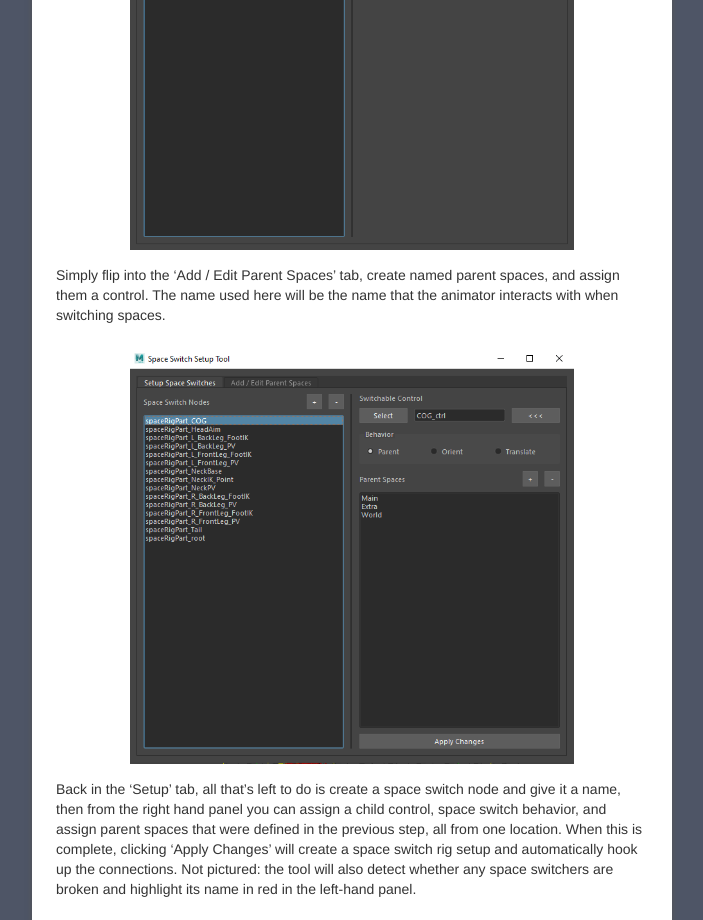
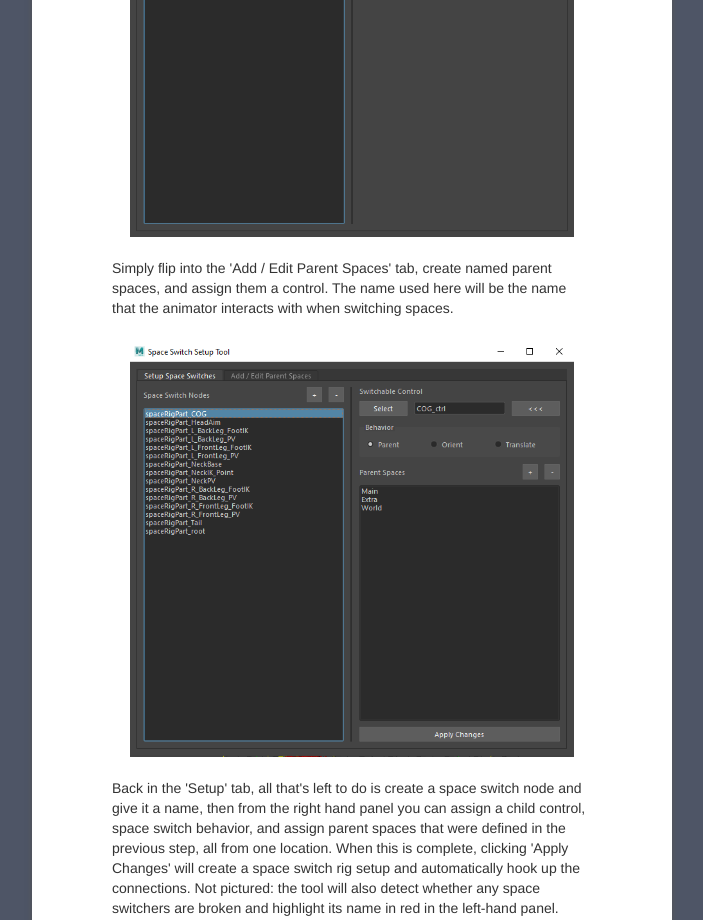
Before and after one commit to JoDaRober/portfolio, a Jekyll site: the page built from index.markdown, in a window 1280 px wide and 1400 px high, scrolled down 4108 px. Shown: the top 920 px of the window, without its empty margins (288-991 px from the left). Built offline with Jekyll 4.4.1, drawn with Linux system fonts in a browser that asks for light colours; some of the changed text lies outside the part shown.

Commit message:
finish matching formatting of original site on index page

```diff
--- a/_layouts/default.html
+++ b/_layouts/default.html
@@ -7,6 +7,9 @@
 	<link href="{{ 'css/main.css' | relative_url }}" rel="stylesheet" type="text/css">
 	<link href="{{ 'css/bootstrap.css' | relative_url }}" rel="stylesheet" type="text/css">
 	<link href="{{ 'images/favicon.png' | relative_url }}" rel="shortcut icon" type="image/x-icon">
+	<!--
+	<script src="https://cdn.mathjax.org/mathjax/latest/MathJax.js?config=TeX-AMS-MML_HTMLorMML" type="text/javascript"></script>
+	-->
 </head>
 
 <body class="background">
--- a/index.markdown
+++ b/index.markdown
@@ -7,24 +7,32 @@
 
 My most recently released project was [The Pathless](https://www.thepathless.com) by [Giant Squid](https://www.giantsquidstudios.com), released on PC, Apple Arcade, PS4, and as a launch title for PS5.
 
-![The Pathless](images/PathlessCoverArt.png)
+<img class="pathless-logo" src="images/PathlessCoverArt.png"/>
 
 At Giant Squid I operated as the lead Character TD, the lead Art Tools / Pipeline Programmer, and headed the design and implementation of puzzle-related gameplay elements and levels.
 
 Continue on for examples of my work.
 
-## Character Rigs
+## **Character Rigs**
+<div class="info-block">
+
 For The Pathless I built more than 15 character rigs, added major features to 5 and maintained a cast of over 20 characters, ensuring that all characters supported use with a common toolset, which included animation mirroring tools, baked out curves for use in UE4, FK / IK matching, and space switching.
 
 On this project I was fortunate to work with some fantastic character designs and an excellent team of artists in a studio that really emphasizes creature anatomy and realistic movement. I've rigged everything from bipedal humanoids to bird wings, dinosaurs, 10-armed monstrosities, a hydra with a variable number of destructible / re-growable heads, flying snakes, and more.
 
 Here are some of the highlights:
 
+</div>
+
 <div class="embedded-video">
 	<iframe width="560" height="315" src="https://www.youtube.com/embed/xspsQUE7gUo" frameborder="0" allow="accelerometer; autoplay; clipboard-write; encrypted-media; gyroscope; picture-in-picture" allowfullscreen></iframe>
 </div>
-## Tools
+## **Tools**
+<div class="info-block">
+
 At Giant Squid I was responsible for maintaining all pipeline tools and systems. Here are a few examples of tools I made. Some are explained below, with images, whereas others are easier to understand in video form. Footage of the latter is in the following reel.
+
+</div>
 
 
 <div class="embedded-video">
@@ -36,19 +44,35 @@
 
 ![Batch Utility](images/BatchUtility1.png)
 
+<div class="info-block">
+
 If operating in 'Export' mode, you can check any combination of characters from the list. For all the files processed, the utility will export all animations for any character that has been checked, and skip the others. This is useful, for example, to re-export all of the main character's cinematic animations due to a rig update, without processing every other character in the scene as well.
+
+</div>
 
 ![Batch Utility](images/BatchUtility2.png)
 
+<div class="info-block">
+
 Selecting the 'Run Script' tab will run the batch process in script mode. From here you can choose either a python script or a mel script, and it will run against every file in the list.
+
+</div>
 
 ![Batch Utility](images/BatchUtility3.png)
 
+<div class="info-block">
+
 You even have the option to type plain text directly into the utility
+
+</div>
 
 ![Batch Output](images/BatchOutput.png)
 
+<div class="info-block">
+
 Once you click 'Run Batch', the batch utility closes and opens a new output window. Here you can read the command line output of the background Maya process in realtime, or cancel it if multiple files are reporting failures.
+
+</div>
 
 ### Space Switch Setup Tool
 
@@ -56,11 +80,19 @@
 
 ![Space Switch Setup](images/SpaceSetupTool1.png)
 
+<div class="info-block">
+
 Simply flip into the 'Add / Edit Parent Spaces' tab, create named parent spaces, and assign them a control. The name used here will be the name that the animator interacts with when switching spaces.
+
+</div>
 
 ![Space Switch Tool](images/SpaceSetupTool2.png)
 
+<div class="info-block">
+
 Back in the 'Setup' tab, all that's left to do is create a space switch node and give it a name, then from the right hand panel you can assign a child control, space switch behavior, and assign parent spaces that were defined in the previous step, all from one location. When this is complete, clicking 'Apply Changes' will create a space switch rig setup and automatically hook up the connections. Not pictured: the tool will also detect whether any space switchers are broken and highlight its name in red in the left-hand panel.
+
+</div>
 
 ### Tools Distribution
 
@@ -70,6 +102,6 @@
 
 ![Custom Launcher](images/CustomLauncher.gif)
 
-## Design
+## **Design**
 
 I did a lot of puzzle design and implementation on The Pathless! Right now I'm working on getting some footage and screenshots together of the most interesting bits. Expect more here soon!
```
